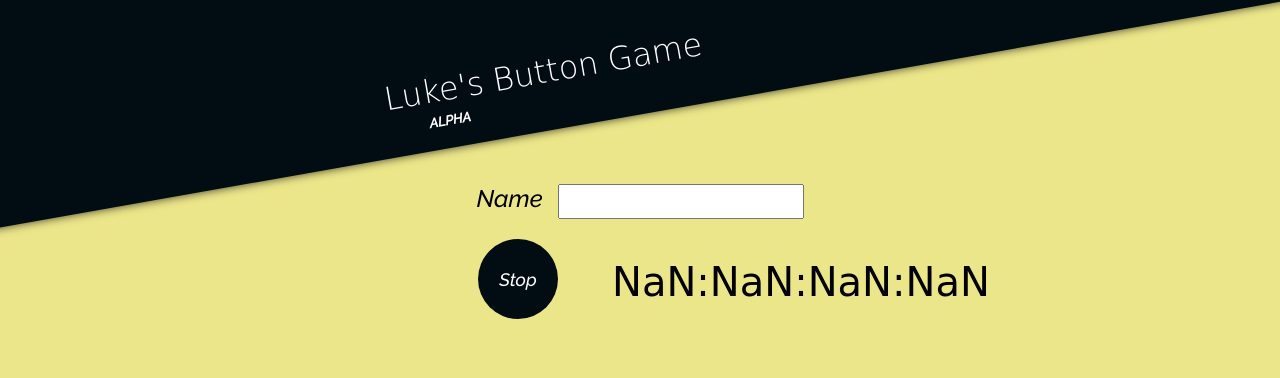
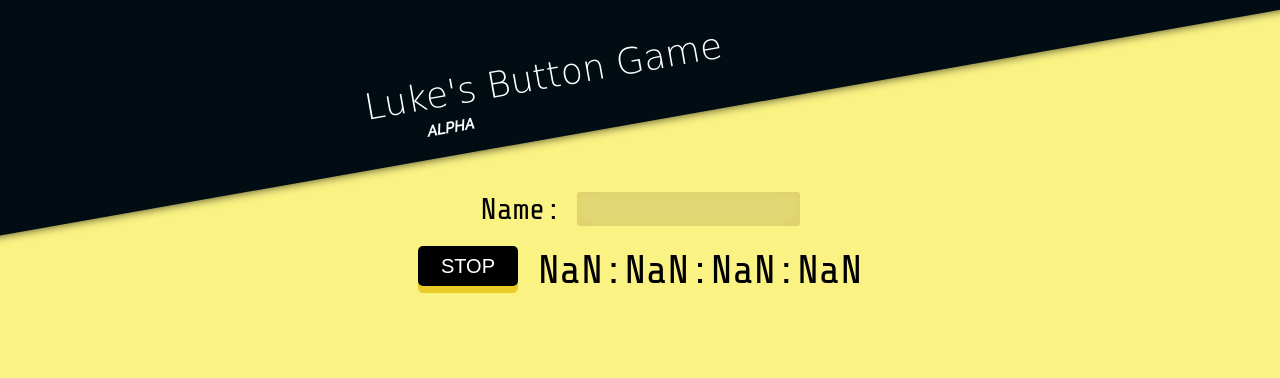
Before and after one commit to justlucdewit/button, a website: page public/index.html in a window 1280 px wide. Shown: the top 378 px of the page. Drawn offline with nearby package versions, Linux system fonts and the light colour scheme; no server answers; a web font is replaced by a local one.

Commit message:
feat: Nicer style

```diff
--- a/public/index.html
+++ b/public/index.html
@@ -18,7 +18,7 @@
     </header>
     <div id="game">
       <div class="centergroup">
-        <label>Name</label><input type="text" id="name" /><br />
+        <label>Name:</label><input type="text" id="name" /><br />
       </div>
       <div class="centergroup">
         <button id="btn" class="noselect">Stop</button>
--- a/public/style.css
+++ b/public/style.css
@@ -1,16 +1,17 @@
 @import url("https://fonts.googleapis.com/css2?family=Raleway:ital,wght@1,500&family=Roboto&family=Sansita+Swashed:wght@300;500&display=swap");
-
+@import url("https://fonts.googleapis.com/css2?family=Share+Tech+Mono&display=swap");
 #top {
     padding-top: 10px;
 }
 
 body {
-  font-family: "Raleway", sans-serif;
-
+    /* font-family: "Raleway", sans-serif; */
+    font-family: "Share Tech Mono", monospace;
+    font-size: 18px;
     margin: 0;
     padding: 0;
     margin-top: -22px;
-  background: #ece68a;
+    background: #faf283;
     overflow-x: hidden;
 }
 
@@ -20,13 +21,29 @@ body {
 }
 
 input {
-  padding: 5px;
+    font-family: "Share Tech Mono", monospace;
     font-size: large;
+    padding: 7px;
+    font-size: 18px;
+    border-width: 0px;
+    border-color: #303030;
+    background-color: rgba(0, 0, 0, 0.1);
+    color: #000000;
+    border-style: solid;
+    border-radius: 3px;
+
+    -webkit-box-shadow: inset 0px 0px 20px -5px rgba(230, 138, 0, 0.2);
+    box-shadow: inset 0px 0px 20px -5px rgba(230, 138, 0, 0.2);
+}
+input:focus {
+    outline: none;
 }
 
 label {
-  font-size: x-large;
     margin-right: 15px;
+
+    font-family: "Share Tech Mono", monospace;
+    font-size: 30px;
 }
 
 .tableWrapper {
@@ -41,11 +58,17 @@ table {
     white-space: nowrap;
 }
 
-td, th {
+th {
+    font-weight: bolder;
+}
+
+td,
+th {
     padding: 0 0 0 30px;
 }
 
-td:first-child, th:first-child {
+td:first-child,
+th:first-child {
     padding: 0 0 0 0;
 }
 
@@ -67,37 +90,62 @@ header {
 .centergroup {
     padding: 10px;
     margin: auto;
+    display: flex;
+    justify-content: center;
+    align-items: center;
+    vertical-align: middle;
 }
 
 #time {
     visibility: hidden;
     display: inline-flex;
-  width: 100px;
+    width: auto;
     font-size: 40px;
     vertical-align: middle;
-  font-family: "Sansita Swashed", cursive;
 }
 
 button {
-  width: 80px;
-  height: 80px;
-  border-radius: 100%;
+    width: 100px;
+    height: 40px;
+    border-radius: 5px;
     font-size: large;
     color: white;
-  background-color: #010c13;
+    background-color: #000000;
     border: none;
-  margin-right: 50px;
-  margin-left: -90px;
-  font-family: "Raleway", cursive;
-  transition: ease-in-out 0.5s;
-}
-button:focus {
-  outline: none;
+    margin-right: 20px;
+    /* margin-left: -90px; */
+    /* font-family: "Raleway", cursive; */
+    transition: ease-in-out 0.1s;
+    /* margin-bottom: 10px; */
+
+    margin-top: 0px;
+    margin-bottom: 9px;
+    -webkit-box-shadow: 0px 7px 0px 0px rgba(230, 188, 0, 0.7);
+    box-shadow: 0px 7px 0px 0px rgba(230, 188, 0, 0.7);
+
+    text-transform: uppercase;
+    font-size: 20px;
 }
 
 button:hover {
-  transition: ease-in-out 0.5s;
-  border: 4px solid rgb(105, 253, 79);
+    transition: ease-in-out 0.1s;
+    margin-top: 2px;
+    margin-bottom: 7px;
+
+    -webkit-box-shadow: 0px 5px 0px 0px rgba(230, 111, 0, 0.7);
+    box-shadow: 0px 5px 0px 0px rgba(230, 111, 0, 0.7);
+}
+
+button:active {
+    outline: none;
+
+    transition: ease-in-out 0.1s;
+
+    margin-top: 5px;
+    margin-bottom: 4px;
+
+    -webkit-box-shadow: 0px 2px 0px 0px rgba(230, 0, 0, 0.7);
+    box-shadow: 0px 2px 0px 0px rgba(230, 0, 0, 0.7);
 }
 
 h5 {
```
Lines whose indentation alone changed are shown as unchanged.
